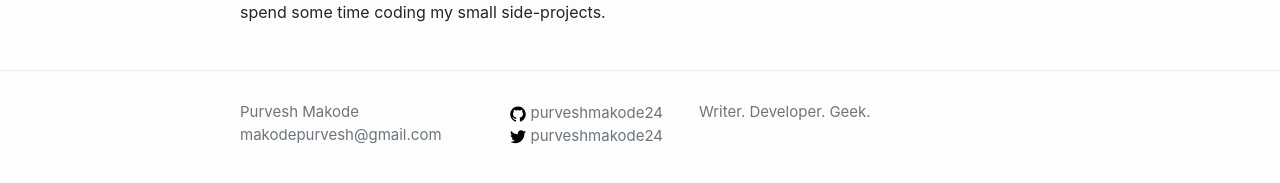
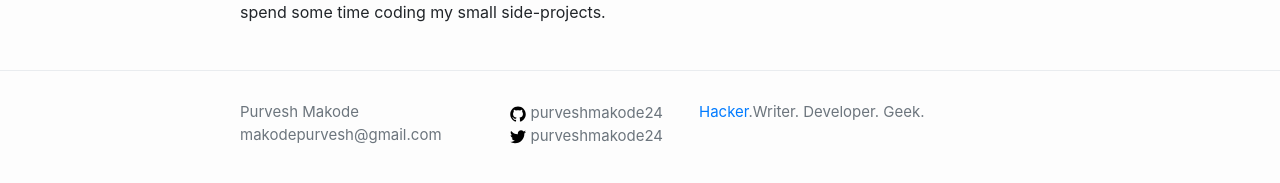
Before and after one commit to purveshmakode24/blog, a Jekyll site: the page built from about.md, in a window 1280 px wide. Shown: the part 300-483 px from the top of the page. Built offline with Jekyll 4.4.1, drawn with Linux system fonts in a browser that asks for light colours.

Commit message:
Update footer.html

```diff
--- a/_includes/footer.html
+++ b/_includes/footer.html
@@ -36,7 +36,7 @@
       </div>
 
       <div class="footer-col footer-col-3">
-        <p class="text-secondary text-justify">{{ site.description | escape }}</p>
+        <p class="text-secondary text-justify"><a href="http://www.catb.org/~esr/faqs/hacker-howto.html#what_is">Hacker</a>.{{ site.description | escape }}</p>
       </div>
     </div>
 
```
